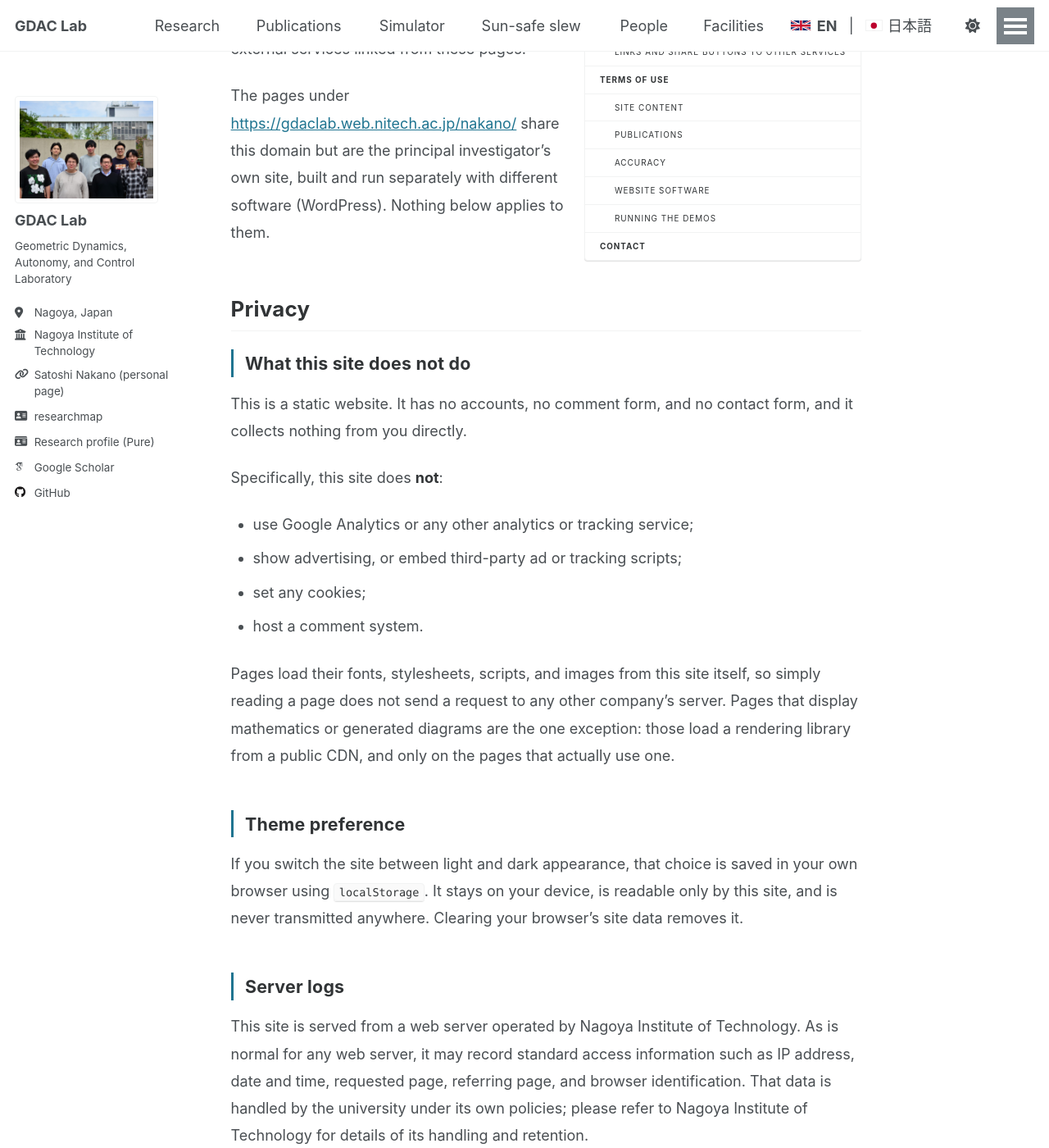
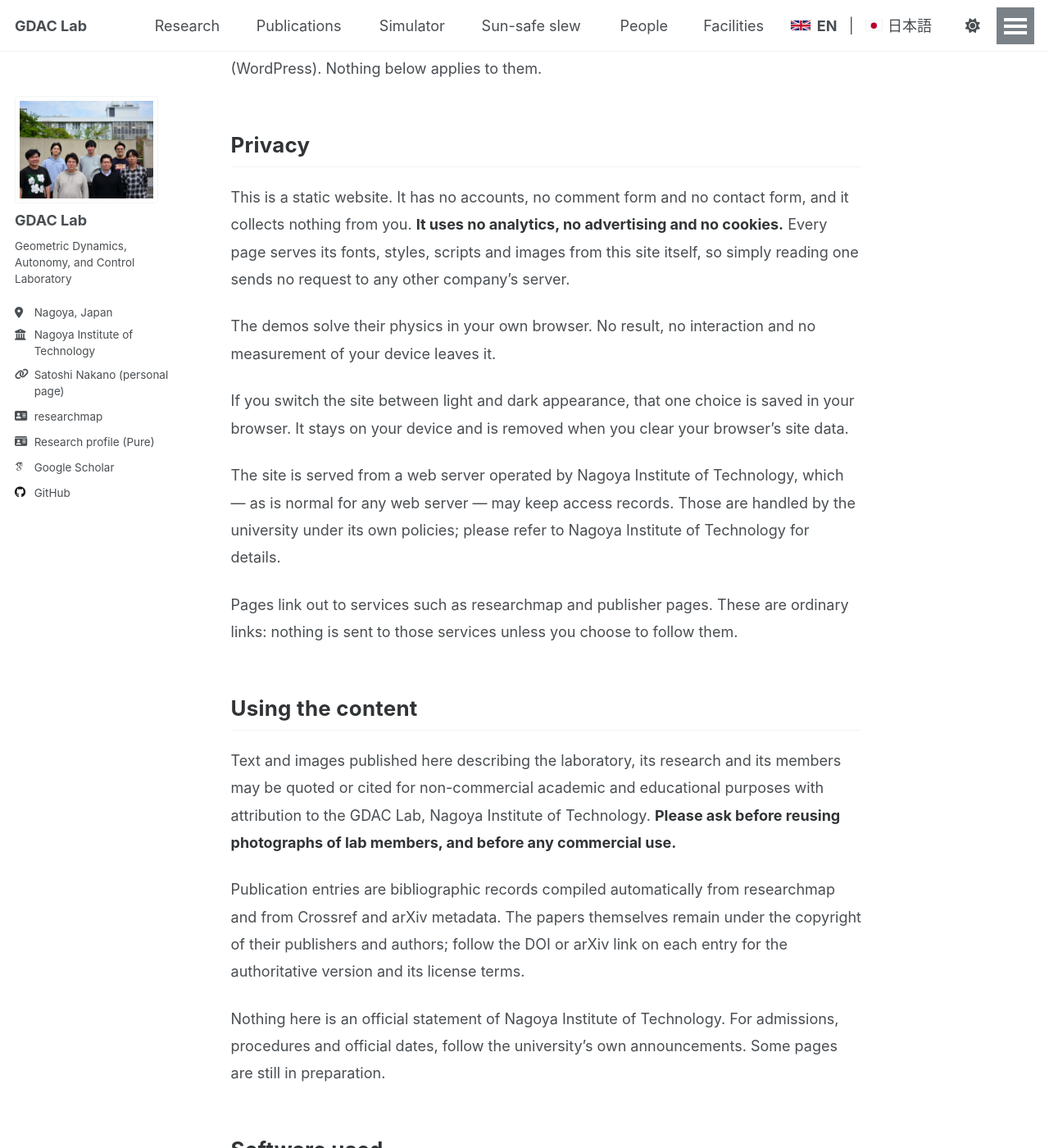
Before and after one commit to GDAC-Lab/gdac-lab.github.io, a Jekyll site: the page built from _pages/terms.md, in a window 1280 px wide and 1400 px high, scrolled down 335 px. Shown: the whole window at 82% size. Built offline with Jekyll 4.4.1, drawn with Linux system fonts in a browser that asks for light colours; some of the changed text lies outside the part shown.

Commit message:
Shorten the terms page for the people who read it
It ran to nine sections and a table of contents, on a site whose privacy story
is "nothing happens". The parts that mattered were spread thin between the
parts that did not.

Four sections now: privacy, using the content, software used, contact. The
list of things the site does not do becomes one sentence in bold -- no
analytics, no advertising, no cookies -- which is easier to take in than four
bullets saying the same thing. The three paragraphs on how the demos behave
become one line: they solve their physics in your browser and send nothing
back. What the demo transfers, and when, is on the button that starts it.

Nothing load-bearing was dropped. The conditions for reusing text and
photographs are intact, with the request to ask first about members' photos now
in bold. The licence notices are intact, with both demo pages named, because
those pages no longer carry the notices themselves.

The CDN caveat is gone, because no page loads a CDN library any more. The
switch that would change that -- `mathjax: true`, a plotly or mermaid block --
now carries a note in footer/custom.html saying to update this page if it is
ever used.

```diff
--- a/_pages/terms.md
+++ b/_pages/terms.md
@@ -2,18 +2,16 @@
 permalink: /terms/
 title: "Terms and privacy policy"
 description: "Terms of use and privacy policy for the website of GDAC Lab, Nagoya Institute of Technology."
-modified: 2026-09-15
+modified: 2026-09-17
 lang: en
 lang_ref: terms
 ---
 
 {% include base_path %}
-{% include toc %}
 
-This page describes how this website handles visitor information, and the terms under
-which its content may be used. It covers this site only
-(<https://gdaclab.web.nitech.ac.jp>), not Nagoya Institute of Technology as a whole and
-not the external services linked from these pages.
+How this website (<https://gdaclab.web.nitech.ac.jp>) handles visitor information, and the
+terms under which its content may be used. It does not cover Nagoya Institute of Technology
+as a whole, nor the external services linked from these pages.
 
 The pages under <https://gdaclab.web.nitech.ac.jp/nakano/> share this domain but are the
 principal investigator's own site, built and run separately with different software
@@ -21,103 +19,56 @@ principal investigator's own site, built and run separately with different softw
 
 ## Privacy
 
-### What this site does not do
+This is a static website. It has no accounts, no comment form and no contact form, and it
+collects nothing from you. **It uses no analytics, no advertising and no cookies.** Every
+page serves its fonts, styles, scripts and images from this site itself, so simply reading
+one sends no request to any other company's server.
 
-This is a static website. It has no accounts, no comment form, and no contact form, and
-it collects nothing from you directly.
+The demos solve their physics in your own browser. No result, no interaction and no
+measurement of your device leaves it.
 
-Specifically, this site does **not**:
+If you switch the site between light and dark appearance, that one choice is saved in your
+browser. It stays on your device and is removed when you clear your browser's site data.
 
-* use Google Analytics or any other analytics or tracking service;
-* show advertising, or embed third-party ad or tracking scripts;
-* set any cookies;
-* host a comment system.
+The site is served from a web server operated by Nagoya Institute of Technology, which — as
+is normal for any web server — may keep access records. Those are handled by the university
+under its own policies; please refer to Nagoya Institute of Technology for details.
 
-Pages load their fonts, stylesheets, scripts, and images from this site itself, so simply
-reading a page does not send a request to any other company's server. Pages that display
-mathematics or generated diagrams are the one exception: those load a rendering library
-from a public CDN, and only on the pages that actually use one.
+Pages link out to services such as researchmap and publisher pages. These are ordinary
+links: nothing is sent to those services unless you choose to follow them.
 
-### Theme preference
+## Using the content
 
-If you switch the site between light and dark appearance, that choice is saved in your
-own browser using `localStorage`. It stays on your device, is readable only by this site,
-and is never transmitted anywhere. Clearing your browser's site data removes it.
+Text and images published here describing the laboratory, its research and its members may
+be quoted or cited for non-commercial academic and educational purposes with attribution to
+the GDAC Lab, Nagoya Institute of Technology. **Please ask before reusing photographs of lab
+members, and before any commercial use.**
 
-### Server logs
+Publication entries are bibliographic records compiled automatically from researchmap and
+from Crossref and arXiv metadata. The papers themselves remain under the copyright of their
+publishers and authors; follow the DOI or arXiv link on each entry for the authoritative
+version and its license terms.
 
-This site is served from a web server operated by Nagoya Institute of Technology. As is
-normal for any web server, it may record standard access information such as IP address,
-date and time, requested page, referring page, and browser identification. That data is
-handled by the university under its own policies; please refer to Nagoya Institute of
-Technology for details of its handling and retention.
+Nothing here is an official statement of Nagoya Institute of Technology. For admissions,
+procedures and official dates, follow the university's own announcements. Some pages are
+still in preparation.
 
-### Links and share buttons to other services
+## Software used
 
-Pages link out to services such as researchmap, Google Scholar, publisher and DOI pages,
-arXiv, GitHub, and the lab's external photo album. Publication pages also carry share
-buttons for external social platforms. These are ordinary links: nothing is sent to those
-services unless you choose to follow or use them. Once you do, that service's own privacy
-policy applies, not this one.
+The site is built with [Jekyll](https://jekyllrb.com) from
+[Academic Pages](https://github.com/academicpages/academicpages.github.io), a fork of
+[Minimal Mistakes](https://mademistakes.com/work/minimal-mistakes-jekyll-theme/)
+(© 2016 Michael Rose, MIT License).
 
-## Terms of use
-
-### Site content
-
-Text and images published here describing the laboratory, its research, and its members
-may be quoted or cited for non-commercial academic and educational purposes with
-attribution to the GDAC Lab, Nagoya Institute of Technology. Please ask before reusing
-photographs of lab members, and before any commercial use.
-
-### Publications
-
-Publication entries on this site are bibliographic records, compiled automatically from
-researchmap and from Crossref and arXiv metadata. The papers themselves remain under the
-copyright of their publishers and authors; follow the DOI or arXiv link on each entry for
-the authoritative version and its license terms. Records here may lag behind, or differ
-in detail from, the publisher's own listing.
-
-### Accuracy
-
-Pages are maintained on a best-effort basis, and some pages are still in preparation.
-Nothing here should be treated as an official statement of Nagoya Institute of Technology.
-For formal matters — admissions, procedures, and official dates — follow the university's
-own announcements.
-
-### Website software
-
-The site is built with [Jekyll](https://jekyllrb.com) from a fork of the
-[Academic Pages](https://github.com/academicpages/academicpages.github.io) template, in
-turn a fork of [Minimal Mistakes](https://mademistakes.com/work/minimal-mistakes-jekyll-theme/)
-(© 2016 Michael Rose). That template code is used under the MIT License and remains under
-its own copyright; the license text ships with the site's source repository.
-
-The [Simulator]({{ base_path }}/simulator/) page additionally carries a WebAssembly
-build of [MuJoCo](https://mujoco.org/) (© Google DeepMind, Apache License 2.0) and
-[three.js](https://threejs.org/) (MIT License). Both are served from this site, not
-from a third party, and both license texts ship alongside them.
-
-The [Sun-safe slew]({{ base_path }}/sun-safe-slew/) page uses the same copy of three.js,
-along with the [Chakra Petch](https://fonts.google.com/specimen/Chakra+Petch)
+The [Simulator]({{ base_path }}/simulator/) and [Sun-safe slew]({{ base_path }}/sun-safe-slew/)
+pages use [MuJoCo](https://mujoco.org/) (© Google DeepMind, Apache License 2.0),
+[three.js](https://threejs.org/) (MIT License), the
+[Chakra Petch](https://fonts.google.com/specimen/Chakra+Petch)
 (© 2018 The Chakra Petch Project Authors) and
 [IBM Plex Mono](https://fonts.google.com/specimen/IBM+Plex+Mono) (© 2017 IBM Corp.)
 typefaces under the SIL Open Font License 1.1, and a spacecraft mesh generated from
-primitives and released under CC0-1.0. The fonts are served from this site rather than
-from a font service, so that page makes no external requests either.
-
-### Running the demos
-
-The demo on the Simulator page solves the physics in your own browser. It transfers
-several megabytes of program code when you press "Load and run" — not merely by opening
-the page — and while it is running it uses the processor and the graphics hardware of your device, which on a
-laptop or phone will draw more battery than an ordinary page. It sends nothing back:
-no result, no interaction, and no measurement of your device leaves your browser. The
-demo pauses itself whenever the page is not visible, and pausing it by hand stops the
-computation entirely.
-
-The animation on the Sun-safe slew page is lighter: it plays back a run computed in
-advance rather than solving anything, so it transfers a few hundred kilobytes when the
-page opens and after that only draws. It sends nothing back either.
+primitives and released under CC0-1.0. All of them are served from this site rather than
+from a third party, and their license texts ship alongside them.
 
 ## Contact
 
```
Also changed, not shown: _pages/ja/terms.md (+15 -47 lines).
